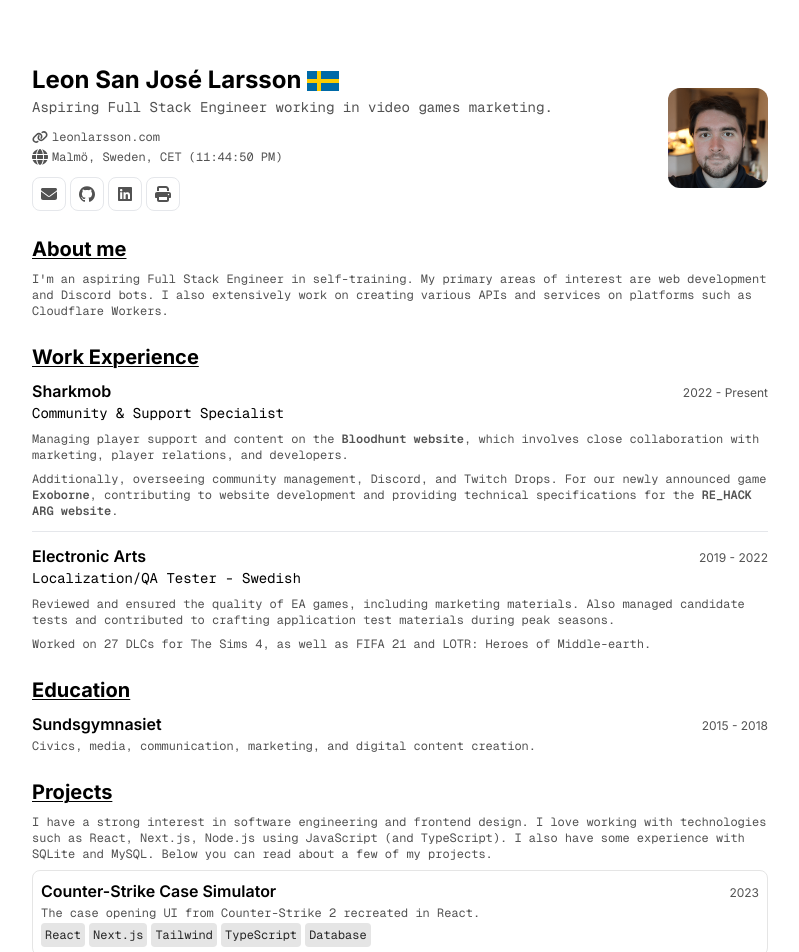
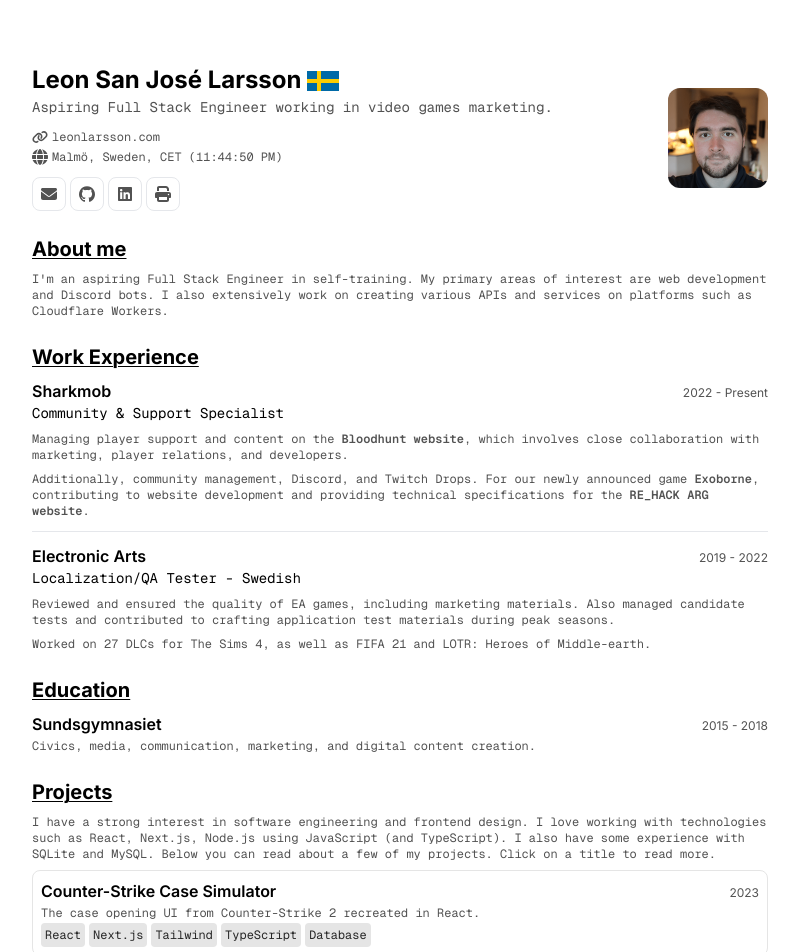
Before and after one commit to leonlarsson/leon-home, a Next.js app: page /en/cv in a window 1280 px wide. Shown: the top 952 px of the page, without its empty margins (240-1039 px from the left). Built offline with nearby package versions, Linux system fonts and the light colour scheme.

Commit message:
cv: text pass

```diff
--- a/data/cv/index.ts
+++ b/data/cv/index.ts
@@ -77,10 +77,10 @@ export const employmentSection: CVEmploymentSection = {
       description: {
         en: [
           "Managing player support and content on the [Bloodhunt website](https://bloodhunt.com), which involves close collaboration with marketing, player relations, and developers.",
-          "Additionally, overseeing community management, Discord, and Twitch Drops. For our newly announced game [Exoborne](https://exoborne.com), contributing to website development and providing technical specifications for the [RE_HACK ARG website](https://exoborne.com/rehack).",
+          "Additionally, community management, Discord, and Twitch Drops. For our newly announced game [Exoborne](https://exoborne.com), contributing to website development and providing technical specifications for the [RE_HACK ARG website](https://exoborne.com/rehack).",
         ],
         sv: [
-          "Hanterar spelarsupport och innehåll på [Bloodhunt-webbplatsen](https://bloodhunt.com), vilket innebär nära samarbete med marketing, player relations och utvecklare.",
+          "Hanterar spelarsupport och innehåll på [Bloodhunt-hemsidan](https://bloodhunt.com), vilket innebär nära samarbete med marketing, player relations och utvecklare.",
           "Utför även hantering av community, Discord och Twitch Drops med mera. För vårt nyligen uppvisade spel [Exoborne](https://exoborne.com) bidrar jag även till webbutveckling och hjälper med tekniska specifikationer för RE_HACK ARG-webbplatsen.",
         ],
       },
@@ -125,8 +125,8 @@ export const projectsSection: CVProjectsSection = {
     sv: "Projekt",
   },
   sectionDescription: {
-    en: "I have a strong interest in software engineering and frontend design. I love working with technologies such as React, Next.js, Node.js using JavaScript (and TypeScript). I also have some experience with SQLite and MySQL. Below you can read about a few of my projects.",
-    sv: "Jag har ett starkt intresse för mjukvaruutveckling och frontend-design. Jag älskar att arbeta med tekniker som React, Next.js, Node.js med JavaScript (och TypeScript). Jag har också viss erfarenhet av SQLite och MySQL. Nedan kan du läsa om några av mina projekt.",
+    en: "I have a strong interest in software engineering and frontend design. I love working with technologies such as React, Next.js, Node.js using JavaScript (and TypeScript). I also have some experience with SQLite and MySQL. Below you can read about a few of my projects. Click on a title to read more.",
+    sv: "Jag har ett starkt intresse för mjukvaruutveckling och frontend-design. Jag älskar att arbeta med tekniker som React, Next.js, Node.js med JavaScript (och TypeScript). Jag har också viss erfarenhet av SQLite och MySQL. Nedan kan du läsa om några av mina projekt. Klicka på en titel för att läsa mer.",
   },
   browseAllText: {
     en: "Browse all projects",
```
